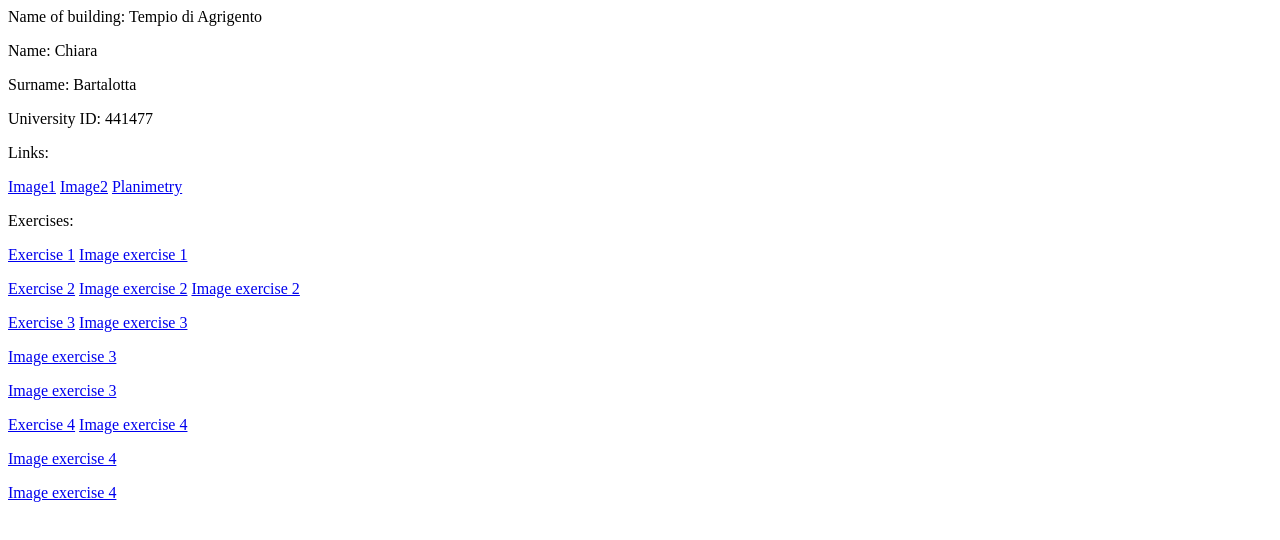
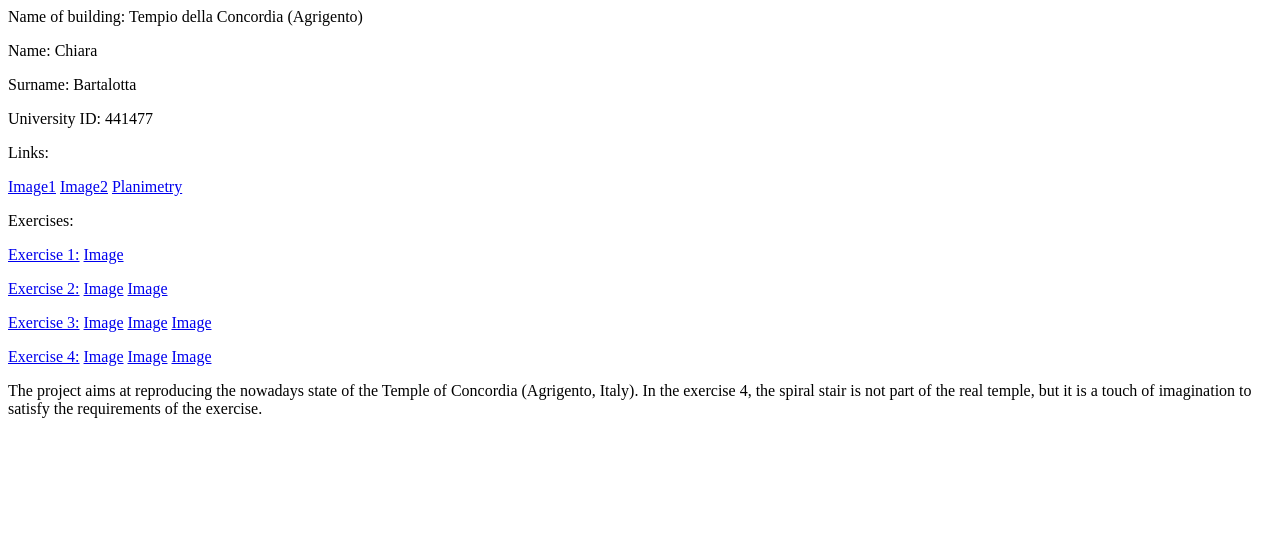
Before and after one commit to cvdlab-alumni/441477, a plain HTML site: page 2014-03-21/index.html in a window 1280 px wide. Drawn offline with Linux system fonts and the light colour scheme.

Commit message:
description

```diff
--- a/2014-03-21/index.html
+++ b/2014-03-21/index.html
@@ -5,7 +5,7 @@
 
    <body>
 	<div>
-		<p>Name of building: Tempio di Agrigento<p>
+		<p>Name of building: Tempio della Concordia (Agrigento)<p>
 		<p>Name: Chiara	<p>
 		<p>Surname: Bartalotta<p>
 		<p>University ID: 441477<p>
@@ -19,19 +19,22 @@
 	<div id = exercise>
 		<p>Exercises:<p>
 
-		<p><a href="/python/exercise1.py">Exercise 1</a>
-		<a href="/immage/exercise1.png">Image exercise 1</a></p>
-		<p><a href="/python/exercise2.py">Exercise 2</a>
-		<a href="/immage/exercise2.png">Image exercise 2</a>
-		<a href="/immage/exercise2-2.png">Image exercise 2</a></p>
-		<p><a href="/python/exercise2.py">Exercise 3</a>
-		<a href="/immage/exercise3-2.png">Image exercise 3</a></p>
-		<a href="/immage/exercise3.png">Image exercise 3</a></p>
-		<a href="/immage/exercise3-1.png">Image exercise 3</a></p>
-		<p><a href="/python/exercise3.py">Exercise 4</a>
-		<a href="/immage/exercise4-1.png">Image exercise 4</a></p>
-		<a href="/immage/exercise4-2.png">Image exercise 4</a></p>
-		<a href="/immage/exercise4.png">Image exercise 4</a></p>
+		<p><a href="/python/exercise1.py">Exercise 1:</a>
+		<a href="/immage/exercise1.png">Image</a></p>
+		<p><a href="/python/exercise2.py">Exercise 2:</a>
+		<a href="/immage/exercise2.png"> Image</a>
+		<a href="/immage/exercise2-2.png">Image</a></p>
+		<p><a href="/python/exercise2.py">Exercise 3:</a>
+		<a href="/immage/exercise3-2.png"> Image</a>
+		<a href="/immage/exercise3.png">Image</a>
+		<a href="/immage/exercise3-1.png">Image</a></p>
+		<p><a href="/python/exercise3.py">Exercise 4:</a>
+		<a href="/immage/exercise4-1.png"> Image</a>
+		<a href="/immage/exercise4-2.png">Image</a>
+		<a href="/immage/exercise4.png">Image</a></p>
+	</div>
+	<div id = description>
+		The project aims at reproducing the nowadays state of the Temple of Concordia (Agrigento, Italy). In the exercise 4, the spiral stair is not part of the real temple, but it is a touch of imagination to satisfy the requirements of the exercise.
 	</div>
    </body>
 </html>
```
Also changed, not shown: 1 other file.
